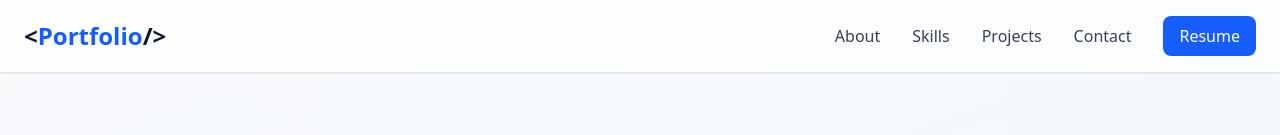
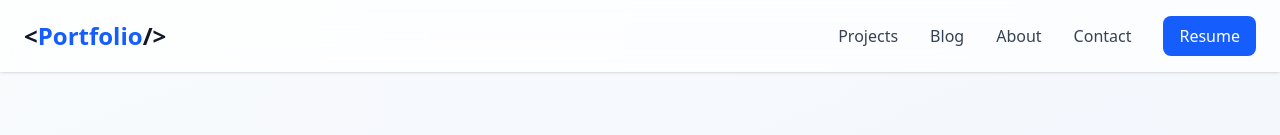
Before and after one commit to agraham02/portfolio-website, a Next.js app: page /about in a window 1280 px wide. Shown: the top 135 px of the page. Built offline with nearby package versions, Linux system fonts and the light colour scheme.

Commit message:
feat: update Navbar links to correct routes and remove unnecessary whitespace in Timeline component

```diff
--- a/src/components/Navbar.tsx
+++ b/src/components/Navbar.tsx
@@ -17,25 +17,25 @@ export default function Navbar() {
                 {/* Nav links */}
                 <nav className="flex items-center space-x-8 text-gray-700 font-medium">
                     <Link
-                        href="#about"
+                        href="/projects"
+                        className="hover:text-blue-600 transition"
+                    >
+                        Projects
+                    </Link>
+                    <Link
+                        href="/blog"
+                        className="hover:text-blue-600 transition"
+                    >
+                        Blog
+                    </Link>
+                    <Link
+                        href="/about"
                         className="hover:text-blue-600 transition"
                     >
                         About
                     </Link>
                     <Link
-                        href="#skills"
-                        className="hover:text-blue-600 transition"
-                    >
-                        Skills
-                    </Link>
-                    <Link
-                        href="#projects"
-                        className="hover:text-blue-600 transition"
-                    >
-                        Projects
-                    </Link>
-                    <Link
-                        href="#contact"
+                        href="/contact"
                         className="hover:text-blue-600 transition"
                     >
                         Contact
--- a/src/components/ui/timeline.tsx
+++ b/src/components/ui/timeline.tsx
@@ -37,7 +37,6 @@ export const Timeline = ({ data }: { data: TimelineEntry[] }) => {
             className="w-full bg-white dark:bg-neutral-950 font-sans md:px-10"
             ref={containerRef}
         >
-
             <div ref={ref} className="relative max-w-7xl mx-auto pb-20">
                 {data.map((item, index) => (
                     <div
```
